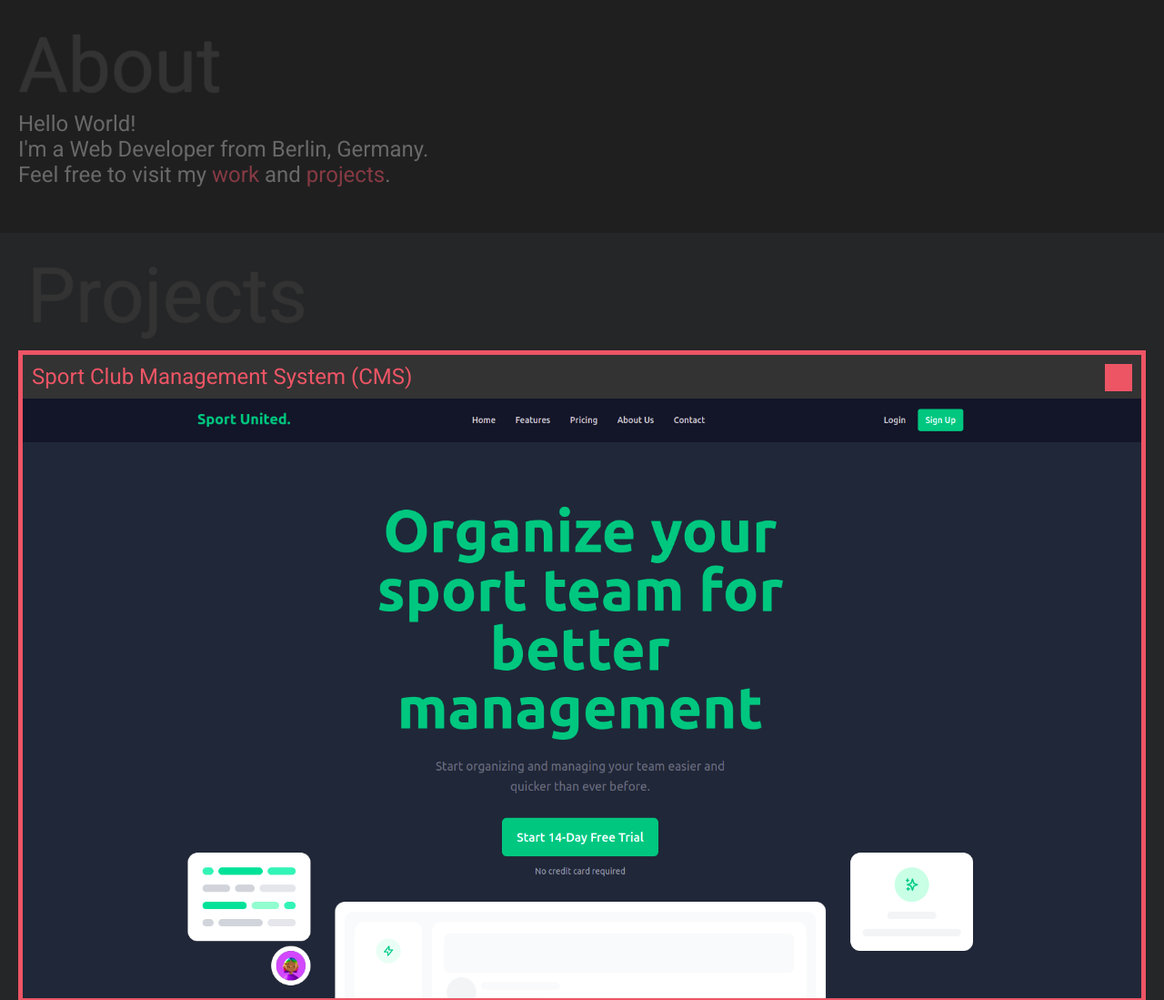
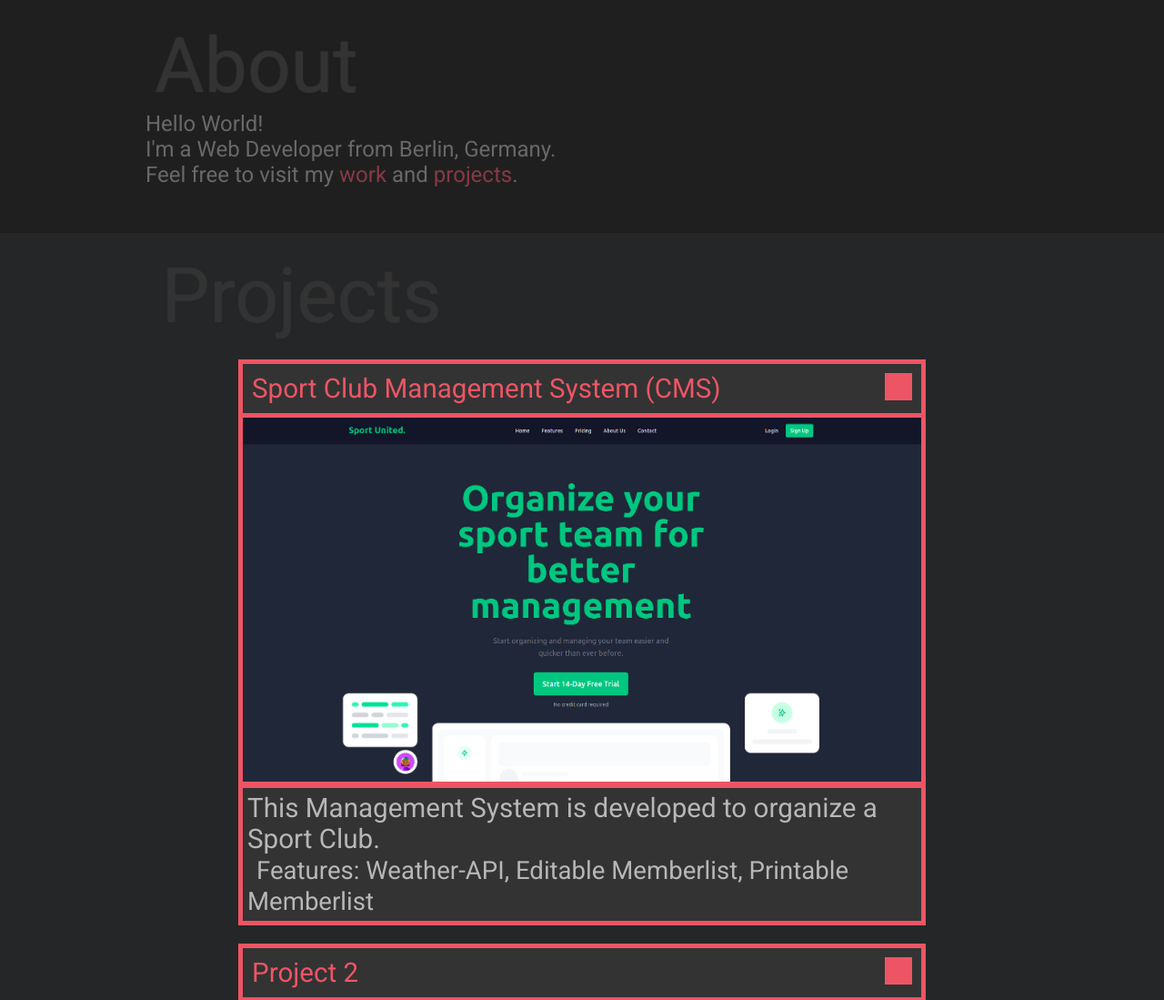
Before and after one commit to AljoschaDriemel/aljoschadriemel.github.io, a plain HTML site: page index.html in a window 1280 px wide. Shown: the part 840-1939 px from the top of the page at 91% size. Drawn offline with Linux system fonts and the light colour scheme.

Commit message:
redesign

```diff
--- a/style.css
+++ b/style.css
@@ -73,7 +73,8 @@ h1 {
   height: 90vh;
   padding: 0 10px;
 }
-.main-info p, #text {
+.main-info p,
+#text {
   /* font-size: 2rem; */
   font-size: calc(100% + 4.2vw);
   font-weight: 700;
@@ -129,6 +130,9 @@ h1 {
   font-weight: 400;
   text-shadow: 0 0 2px var(--main);
   padding-left: 10px;
+
+  width: 75%;
+  margin: auto;
 }
 
 .about {
@@ -136,7 +140,8 @@ h1 {
   padding: 50px 0;
 }
 .about-container {
-  margin: 0 20px;
+  width: 75%;
+  margin: 0 auto;
   opacity: 0.5;
 }
 
@@ -148,17 +153,18 @@ h1 {
   text-decoration: none;
 }
 
+/* PROJECTS */
 
-/* PROJECTS */
-.projects {
-}
-.project-container {
-}
 /* PROJECT CARDS */
 .card {
   padding: 5px;
-  margin: 10px;
+  margin: 20px auto;
   background-color: var(--red);
+  width: 60%;
+  font-size: calc(70% + 1vw);
+
+  /* margin: auto; */
+  /* min-width: 50vw; */
 }
 .card-title {
   padding: 10px;
@@ -166,7 +172,7 @@ h1 {
   color: var(--red);
 }
 .card-body {
-background-color: var(--red);
+  background-color: var(--red);
 }
 .card-txt {
   display: flex;
@@ -179,22 +185,27 @@ background-color: var(--red);
   padding: 10px;
 }
 
-img {
+.card img {
   max-width: 100%;
+  border-top: 5px solid var(--red);
 }
-#open-btn, #open-btn2, #open-btn3 {
+#open-btn,
+#open-btn2,
+#open-btn3 {
   float: right;
   padding: 15px;
   background-color: var(--red);
 }
 
-#project2, #project3 {
+#project2,
+#project3 {
   display: none;
 }
 
 /* CONTACT */
+
 .form-container {
-
+ background-color: var(--dark);
 }
 .form {
   display: flex;
@@ -202,34 +213,24 @@ img {
   /* align-items: center; */
   flex-direction: column;
   gap: 5px;
+  background-color: var(--dark2);
 }
-.form input, label, textarea {
+.form input,
+label,
+textarea {
   margin: auto;
   min-width: 50vw;
-
 }
-.form input, textarea {
+.form input,
+textarea {
   padding: 8px;
 }
 .submit-btn {
   color: var(--red);
   border: 3px solid var(--red);
-  background-color: var(--dark);
+  background-color: var(--dark2);
   font-size: cal(100% + 0.1vw);
-
 }
-
-/* .cta-btn a {
-  padding: 10px 20px;
-  display: flex;
-  background-color: none;
-  text-decoration: none;
-  border: 3px solid var(--red);
-  justify-content: center;
-  color: var(--red);
-  font-size: calc(100% + 0.1vw);
-  margin-top: 15%;
-} */
 
 
 
@@ -251,8 +252,6 @@ img {
   padding: 12.5px 0;
 }
 
-
-
 /* MEDIA QUERYS */
 @media only screen and (min-width: 600px) {
   .navbar ul {
```
